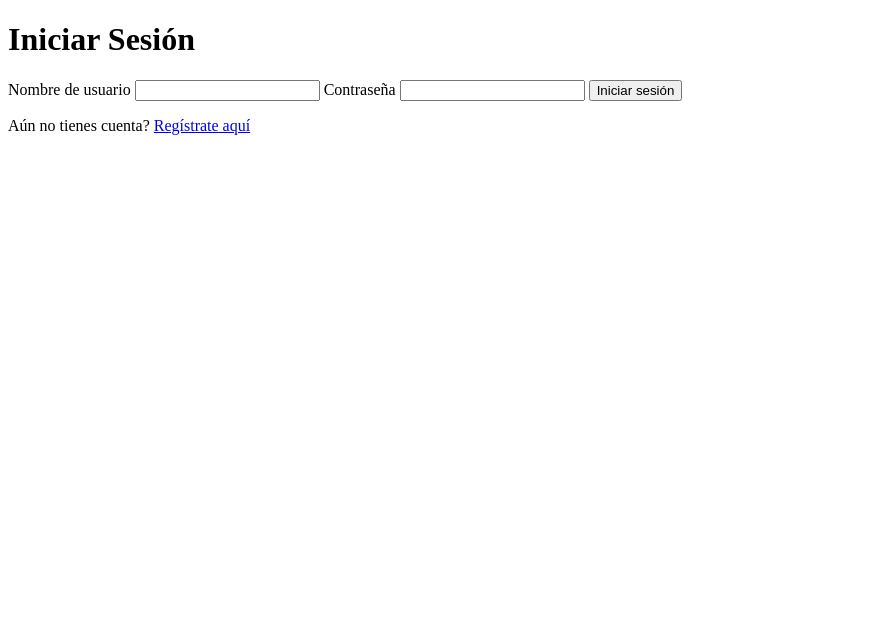
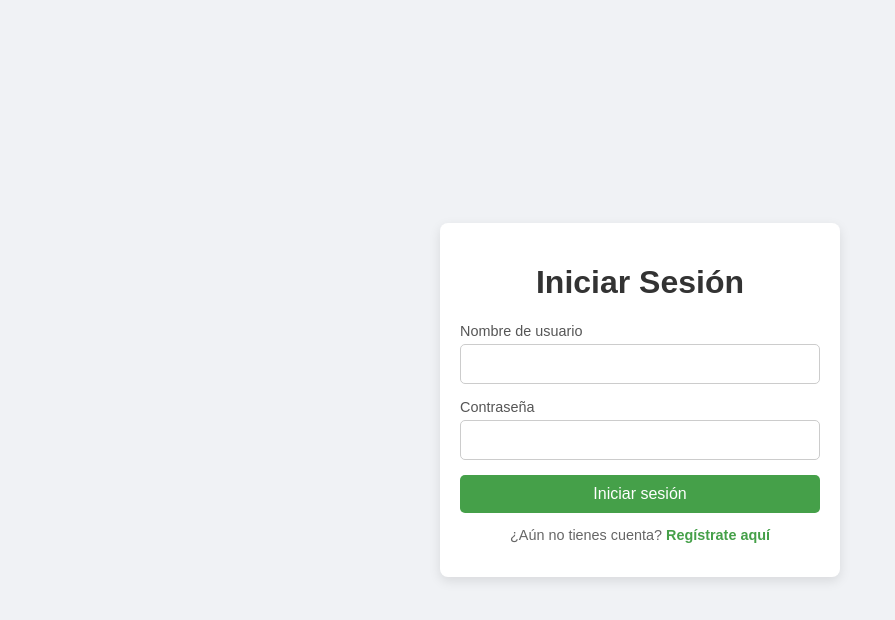
Before and after one commit to BRDiego1/ChatPio, a plain HTML site: page views/login.html in a window 1280 px wide. Shown: the whole page, without its empty margins (0-895 px from the left). Drawn offline with Linux system fonts and the light colour scheme.

Commit message:
vamos mejorando

```diff
--- a/server.js
+++ b/server.js
@@ -1,6 +1,7 @@
 var express = require('express');
 var socket = require('socket.io');
-var { registrarUsuario } = require('./registro');
+const mysql = require('mysql');
+var sql = require('./db.js');
 var app = express();
 var server = app.listen(4000, function(){
     console.log('Connecting to Port 4000');
--- a/views/login.html
+++ b/views/login.html
@@ -4,8 +4,89 @@
     <meta charset="UTF-8">
     <meta name="viewport" content="width=device-width, initial-scale=1.0">
     <title>Login</title>
+    <style>
+        /* Estilos globales */
+        body {
+            font-family: Arial, sans-serif;
+            background-color: #f0f2f5;
+            display: flex;
+            align-items: center;
+            justify-content: center;
+            height: 100vh;
+            margin: 0;
+        }
+
+        h1 {
+            color: #333;
+            text-align: center;
+        }
+
+        /* Contenedor del formulario */
+        .form-container {
+            width: 100%;
+            max-width: 400px;
+            padding: 20px;
+            background-color: #ffffff;
+            border-radius: 8px;
+            box-shadow: 0px 4px 12px rgba(0, 0, 0, 0.1);
+            box-sizing: border-box;
+        }
+
+        /* Estilo de los campos y etiquetas */
+        label {
+            font-size: 0.9rem;
+            color: #555;
+            display: block;
+            margin-bottom: 5px;
+        }
+
+        input[type="text"], input[type="password"] {
+            width: 100%;
+            padding: 10px;
+            margin-bottom: 15px;
+            border: 1px solid #ccc;
+            border-radius: 5px;
+            box-sizing: border-box;
+            font-size: 1rem;
+        }
+
+        /* Botón de inicio de sesión */
+        button {
+            width: 100%;
+            padding: 10px;
+            background-color: #45a049;
+            color: white;
+            font-size: 1rem;
+            border: none;
+            border-radius: 5px;
+            cursor: pointer;
+            transition: background-color 0.3s ease;
+        }
+
+        button:hover {
+            background-color: #45a049;
+        }
+
+        /* Enlace de registro */
+        p {
+            text-align: center;
+            font-size: 0.9rem;
+            color: #666;
+        }
+
+        p a {
+            color: #45a049;
+            text-decoration: none;
+            font-weight: bold;
+        }
+
+        p a:hover {
+            text-decoration: underline;
+        }
+    </style>
 </head>
 <body>
+    <div class="form-container">
         <h1>Iniciar Sesión</h1>
         <form action="/login" method="POST">
             <label for="username">Nombre de usuario</label>
@@ -16,6 +97,7 @@
 
             <button type="submit">Iniciar sesión</button>
         </form>
-    <p>Aún no tienes cuenta? <a href="/registro">Regístrate aquí</a></p>
+        <p>¿Aún no tienes cuenta? <a href="/registro">Regístrate aquí</a></p>
+    </div>
 </body>
 </html>
```
Also changed, not shown: views/index.html (+177 -0 lines), public/css/registro.css (deleted). Lines whose indentation alone changed are shown as unchanged.
